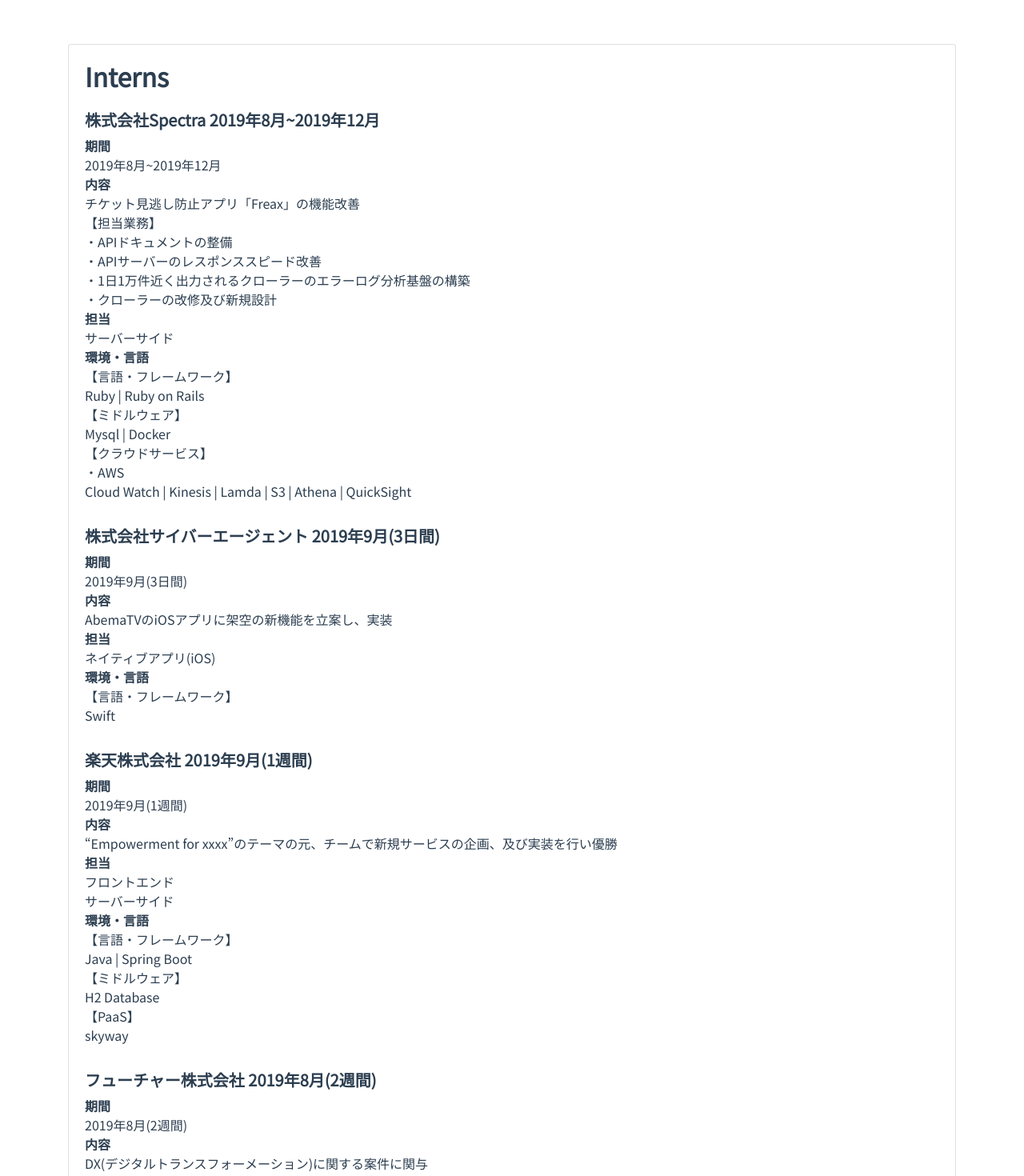
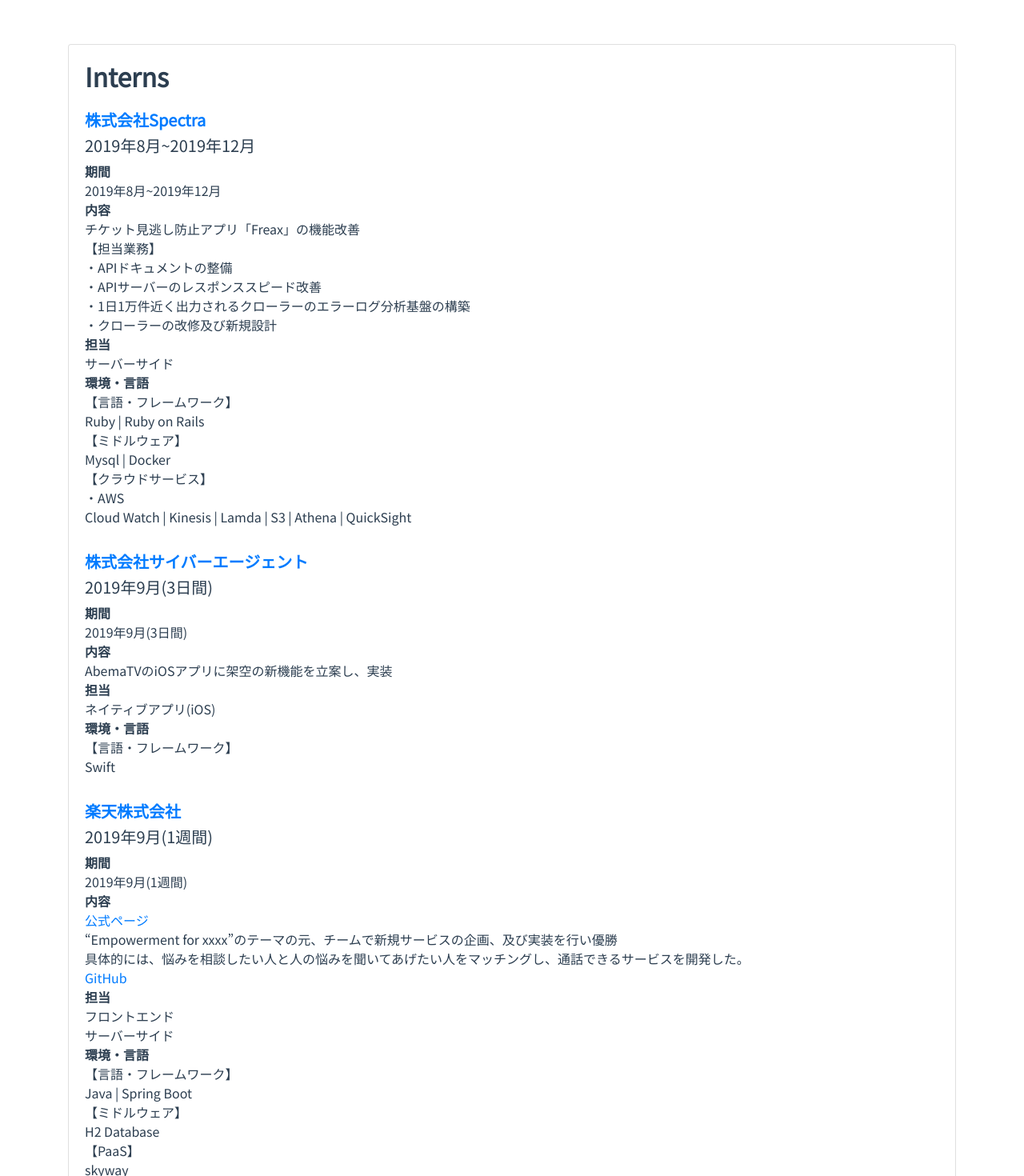
Before and after one commit to taka011002/my_page, a Vue app: page / in a window 1280 px wide. Shown: the part 1280-2750 px from the top of the page at 80% size. Built offline with nearby package versions, Linux system fonts and the light colour scheme; what vue-smoothscroll would draw is missing.

Commit message:
update content

```diff
--- a/src/App.vue
+++ b/src/App.vue
@@ -9,6 +9,7 @@
       <interns id="interns" class="content"></interns>
 <!--      <experiences id="experiences" class="content"></experiences>-->
       <portfolio id="portfolio" class="content"></portfolio>
+      <other id="other" class="content"></other>
       <links id="links" class="content"></links>
 <!--      <router-view/>-->
     </b-container>
@@ -51,6 +52,7 @@
   import aboutMe from './views/AboutMe'
   // import experiences from './views/Experiences'
   import portfolio from './views/Portfolio'
+  import other from './views/Other'
   import links from './views/Links'
 
   export default {
@@ -61,6 +63,7 @@
       aboutMe,
       // experiences,
       portfolio,
+        other,
       links
     },
     data () {
--- a/src/components/Header.vue
+++ b/src/components/Header.vue
@@ -14,6 +14,7 @@
                         <b-nav-item @click="smoothScroll('interns')">Interns</b-nav-item>
 <!--                        <b-nav-item @click="smoothScroll('experiences')">Experiences</b-nav-item>-->
                         <b-nav-item @click="smoothScroll('portfolio')">Portfolio</b-nav-item>
+                        <b-nav-item @click="smoothScroll('other')">Other</b-nav-item>
                         <b-nav-item @click="smoothScroll('links')">Links</b-nav-item>
                     </b-navbar-nav>
                 </b-navbar-nav>
--- a/src/views/Interns.vue
+++ b/src/views/Interns.vue
@@ -7,7 +7,8 @@
                         <b-card-text style="text-align: left">
                             <h2 class="font-weight-bold pb-3">Interns</h2>
 
-                            <h5 class="font-weight-bold">株式会社Spectra 2019年8月~2019年12月</h5>
+                            <a href="https://spectra.tokyo/"><h5 class="font-weight-bold">株式会社Spectra</h5></a>
+                            <h5>2019年8月~2019年12月</h5>
                             <b-row class="pb-3">
                                 <b-col sm="12">
                                     <p>
@@ -35,7 +36,8 @@
                                 </b-col>
                             </b-row>
 
-                            <h5 class="font-weight-bold">株式会社サイバーエージェント 2019年9月(3日間)</h5>
+                            <a href="https://www.cyberagent.co.jp/"><h5 class="font-weight-bold">株式会社サイバーエージェント</h5></a>
+                            <h5>2019年9月(3日間)</h5>
                             <b-row class="pb-3">
                                 <b-col sm="12">
                                     <p>
@@ -52,14 +54,18 @@
                                 </b-col>
                             </b-row>
 
-                            <h5 class="font-weight-bold">楽天株式会社 2019年9月(1週間)</h5>
+                            <a href="https://corp.rakuten.co.jp/"><h5 class="font-weight-bold">楽天株式会社</h5></a>
+                            <h5>2019年9月(1週間)</h5>
                             <b-row class="pb-3">
                                 <b-col sm="12">
                                     <p>
                                         <strong>期間</strong><br>
                                         2019年9月(1週間)<br>
                                         <strong>内容</strong><br>
-                                        “Empowerment for xxxx”のテーマの元、チームで新規サービスの企画、及び実装を行い優勝<br>
+                                        <a href="https://corp.rakuten.co.jp/careers/graduates/engineer/commerce/intern/2019/">公式ページ</a></br>
+                                        “Empowerment for xxxx”のテーマの元、チームで新規サービスの企画、及び実装を行い優勝</br>
+                                        具体的には、悩みを相談したい人と人の悩みを聞いてあげたい人をマッチングし、通話できるサービスを開発した。</br>
+                                        <a href="https://github.com/taka011002/suzukisan">GitHub</a></br>
                                         <strong>担当</strong><br>
                                         フロントエンド<br>
                                         サーバーサイド<br>
@@ -75,7 +81,8 @@
                                 </b-col>
                             </b-row>
 
-                            <h5 class="font-weight-bold">フューチャー株式会社 2019年8月(2週間)</h5>
+                            <a href="https://www.future.co.jp/"><h5 class="font-weight-bold">フューチャー株式会社</h5></a>
+                            <h5>2019年8月(2週間)</h5>
                             <b-row class="pb-3">
                                 <b-col sm="12">
                                     <p>
@@ -103,7 +110,8 @@
                                 </b-col>
                             </b-row>
 
-                            <h5 class="font-weight-bold">Retty株式会社 2019年8月(1週間)</h5>
+                            <a href="https://retty.me/"><h5 class="font-weight-bold">Retty株式会社</h5></a>
+                            <h5>2019年8月(1週間)</h5>
                             <b-row class="pb-3">
                                 <b-col sm="12">
                                     <p>
@@ -120,14 +128,16 @@
                                 </b-col>
                             </b-row>
 
-                            <h5 class="font-weight-bold">株式会社ユニキャスト 2018年 5月〜2019年7月</h5>
+                            <a href="https://www.unicast.ne.jp/"><h5 class="font-weight-bold">株式会社ユニキャスト</h5></a>
+                            <h5>2018年 5月〜2019年7月</h5>
                             <b-row class="pb-3">
                                 <b-col sm="12">
                                     <p>
                                         <strong>期間</strong><br>
                                         2019年1月~2019年6月<br>
                                         <strong>内容</strong><br>
-                                        中古車購入サービスのiOSアプリ(Swift)、サーバーサイド(Rails)の立ち上げ及び設計、開発<br>
+                                        新規サービス(中古車購入サービス)のiOSアプリ(Swift)、サーバーサイド(Rails)の立ち上げ及び設計、開発<br>
+                                        企画にも参加し、競合調査や自分たちのサービスの強み等もサービス思考を持ち提案等行った。<br>
                                         <strong>担当</strong><br>
                                         サーバーサイド, ネイティブアプリ(iOS), クローラー<br>
                                         <strong>環境・言語</strong><br>
--- /dev/null
+++ b/src/views/Other.vue
@@ -0,0 +1,28 @@
+<template>
+    <b-row>
+        <b-col cols="12">
+            <div>
+                <b-card no-body class="overflow-hidden">
+                    <b-card-body>
+                        <b-card-text style="text-align: left">
+                            <h2 class="font-weight-bold pb-3">Other</h2>
+
+                            <a href="https://mushashugyo.jp/about/"><h5 class="font-weight-bold">武者修行プログラム</h5></a>
+                            <b-row class="pb-3">
+                                <b-col sm="12">
+                                    <p>
+                                        <strong>期間</strong><br>
+                                        2018年8月(2週間)<br>
+                                        <strong>内容</strong><br>
+                                        新興国での超実践型海外ビジネス研修<br>
+                                        ホイアン(ベトナム)にてヌードルレストランのプロモーションを企画、立案し実行した<br>
+                                    </p>
+                                </b-col>
+                            </b-row>
+                        </b-card-text>
+                    </b-card-body>
+                </b-card>
+            </div>
+        </b-col>
+    </b-row>
+</template>
```
